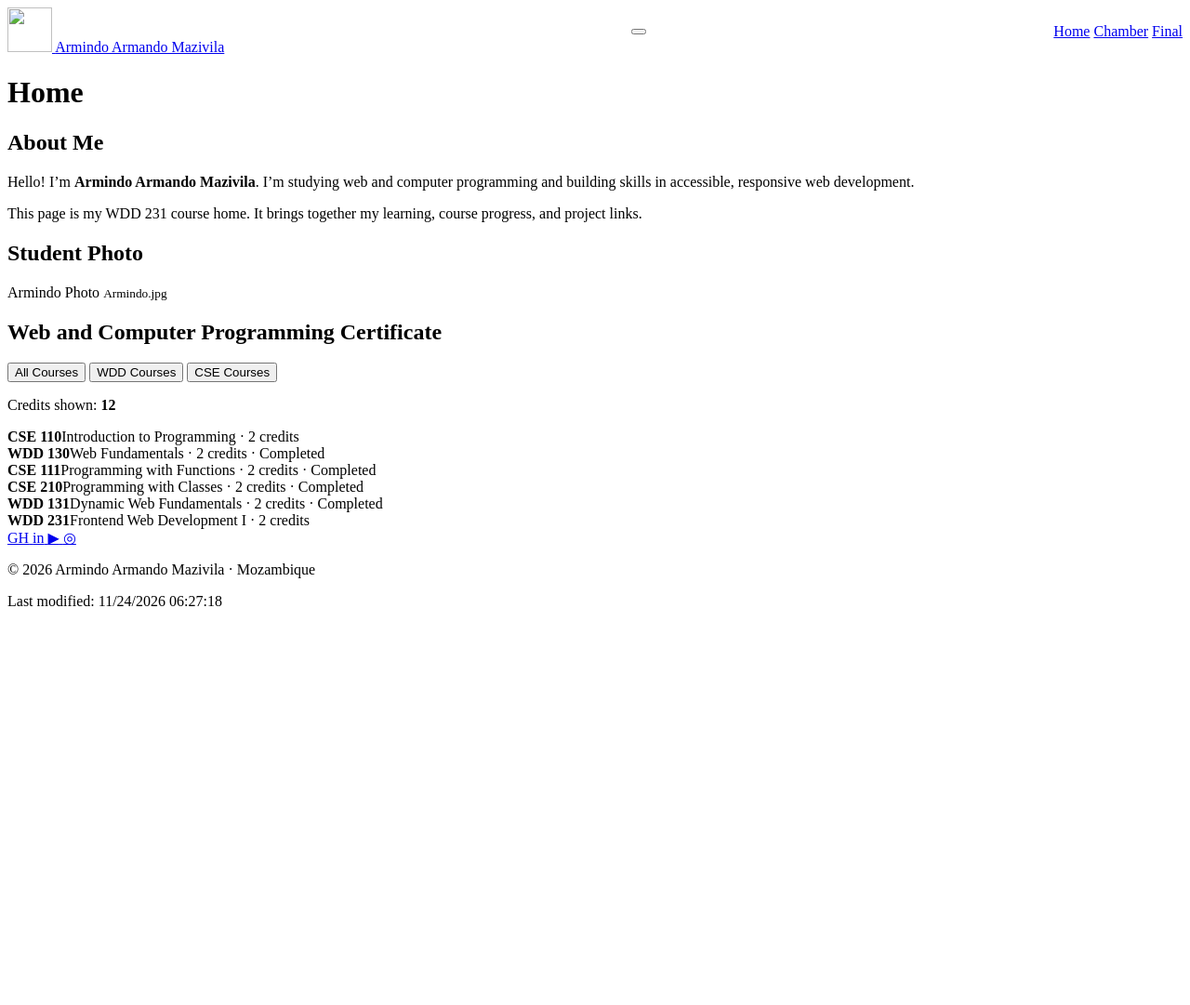
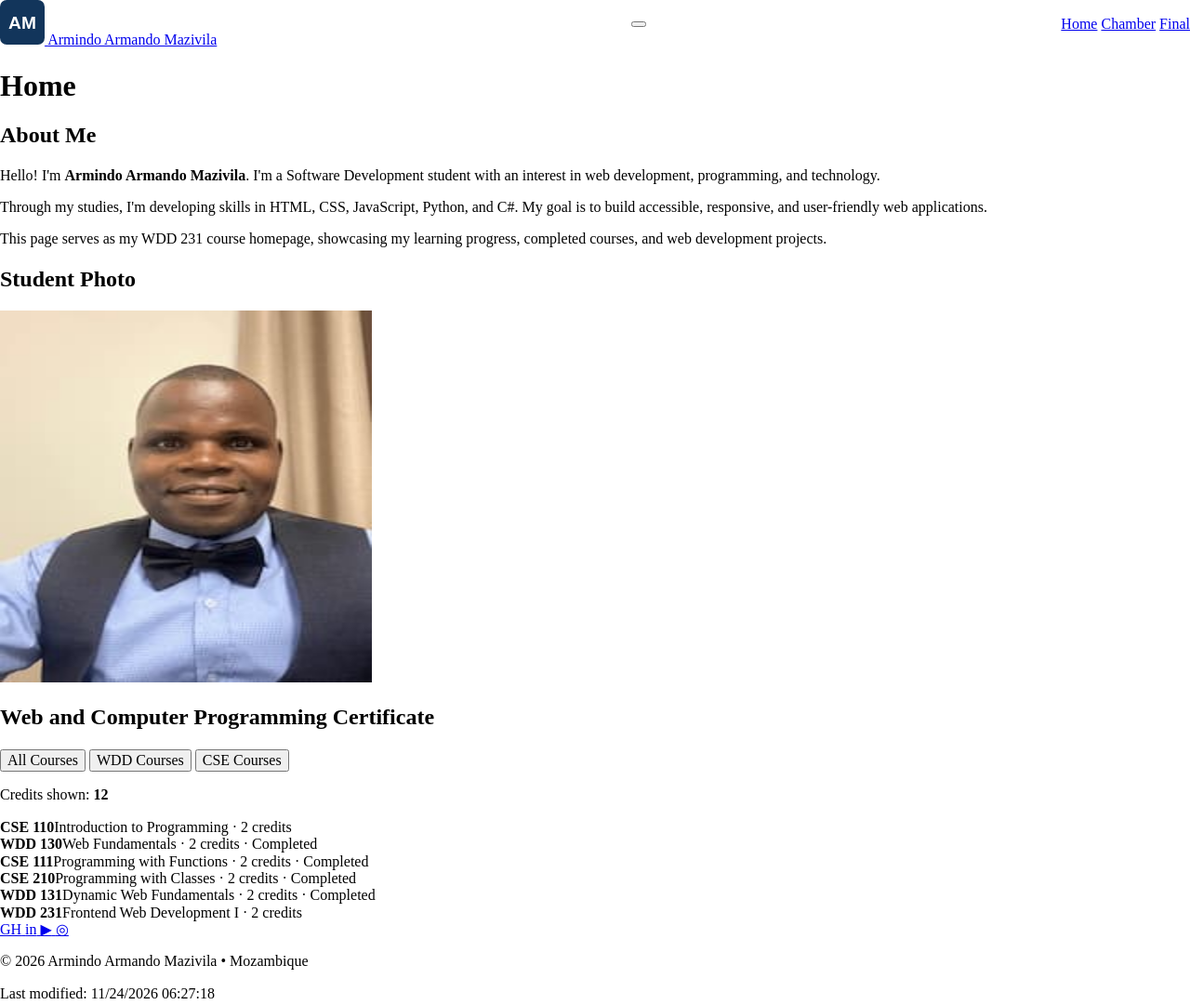
Before and after one commit to armindomazivila/wdd231, a plain HTML site: page index.html in a window 1280 px wide. Shown: the whole page at 93% size. Before the commit the page ends 800 px from the top, so only its background shows below. Drawn offline with nearby package versions, Linux system fonts and the light colour scheme.

Commit message:
Correct the html

```diff
--- a/index.html
+++ b/index.html
@@ -2,40 +2,49 @@
 <html lang="en">
 
 <head>
-    <meta charset="utf-8">
-    <meta name="viewport" content="width=device-width, initial-scale=1">
+    <meta charset="UTF-8">
+    <meta name="viewport" content="width=device-width, initial-scale=1.0">
     <meta name="description"
-        content="Armindo A. Mazivila | WDD 231 course home page, featuring coursework and web development projects.">
+        content="Armindo Armando Mazivila's WDD 231 course homepage, showcasing web development coursework, completed courses, and programming projects.">
     <meta name="author" content="Armindo Armando Mazivila">
+    <title>Course Home | WDD 231 | Armindo Mazivila</title>
 
-    <title>Course Home | WDD 231</title>
+    <!-- Favicon -->
+    <link rel="icon" href="images/logo.svg" type="image/svg+xml">
 
-    <link rel="icon" href="images/site-mark.svg" type="image/svg+xml">
+    <!-- Google Fonts -->
     <link rel="preconnect" href="https://fonts.googleapis.com">
     <link rel="preconnect" href="https://fonts.gstatic.com" crossorigin>
     <link href="https://fonts.googleapis.com/css2?family=DM+Sans:wght@400;500;600;700&display=swap" rel="stylesheet">
+
+    <!-- CSS Stylesheets -->
+    <link rel="stylesheet" href="styles/normalize.css">
     <link rel="stylesheet" href="styles/small.css">
     <link rel="stylesheet" href="styles/larger.css">
 
+    <!-- JavaScript Files -->
     <script src="scripts/navigation.js" defer></script>
     <script src="scripts/date.js" defer></script>
     <script src="scripts/course.js" defer></script>
 </head>
 
 <body>
+
+    <!-- Site Header -->
     <header class="site-header">
-        <a class="brand" href="index.html" aria-label="Course home">
-            <img src="images/site-mark.svg" width="48" height="48" alt="">
+        <a class="brand" href="index.html" aria-label="Armindo Mazivila - Home">
+            <img src="images/logo.svg" width="48" height="48" alt="">
             <span>Armindo Armando Mazivila</span>
         </a>
 
+        <!-- Mobile Navigation Button -->
         <button class="menu-toggle" type="button" aria-label="Open navigation" aria-expanded="false"
             aria-controls="primary-nav">
             <span></span>
             <span></span>
             <span></span>
         </button>
-
+        <!-- Main Navigation -->
         <nav id="primary-nav" class="primary-nav" aria-label="Main navigation">
             <a class="active" href="index.html" aria-current="page">Home</a>
             <a href="chamber/">Chamber</a>
@@ -43,35 +52,44 @@
         </nav>
     </header>
 
+    <!-- Main Content -->
     <main>
         <h1>Home</h1>
-
         <div class="content-grid">
+            <!-- About Me Section -->
             <section class="panel about-panel">
                 <h2>About Me</h2>
                 <div class="panel-body">
                     <p>
-                        Hello! I’m <strong>Armindo Armando Mazivila</strong>. I’m studying web and computer
-                        programming and building skills in accessible, responsive web development.
+                        Hello! I'm <strong>Armindo Armando Mazivila</strong>.
+                        I'm a Software Development student with an interest
+                        in web development, programming, and technology.
                     </p>
                     <p>
-                        This page is my WDD 231 course home. It brings together my learning,
-                        course progress, and project links.
+                        Through my studies, I'm developing skills in HTML,
+                        CSS, JavaScript, Python, and C#. My goal is to build
+                        accessible, responsive, and user-friendly web
+                        applications.
+                    </p>
+                    <p>
+                        This page serves as my WDD 231 course homepage,
+                        showcasing my learning progress, completed courses,
+                        and web development projects.
                     </p>
                 </div>
             </section>
-
+            <!-- Student Photo Section -->
             <section class="panel photo-panel">
                 <h2>Student Photo</h2>
-                <div class="photo-placeholder" role="img" aria-label="Add an optimized student portrait here">
-                    <span>Armindo Photo</span>
-                    <small>Armindo.jpg</small>
+                <div class="photo-container">
+                    <img src="images/armindo.jpg" alt="Portrait of Armindo Armando Mazivila" width="400" height="400"
+                        loading="lazy">
                 </div>
             </section>
-
+            <!-- Certificate Courses Section -->
             <section class="panel certificate-panel">
                 <h2>Web and Computer Programming Certificate</h2>
-
+                <!-- Course Filter Buttons -->
                 <div class="filter-controls" role="group" aria-label="Filter courses">
                     <button type="button" data-filter="all" class="selected" aria-pressed="true">
                         All Courses
@@ -83,40 +101,50 @@
                         CSE Courses
                     </button>
                 </div>
-
+                <!-- Dynamic Credit Total -->
                 <p class="credit-total" aria-live="polite">
-                    Credits shown: <strong id="credit-total">0</strong>
+                    Credits shown:
+                    <strong id="credit-total">0</strong>
                 </p>
-
-                <div id="course-list" class="course-list" aria-live="polite"></div>
+                <!-- Courses Generated by JavaScript -->
+                <div id="course-list" class="course-list" aria-live="polite">
+                </div>
             </section>
         </div>
     </main>
 
+    <!-- Site Footer -->
     <footer class="site-footer">
-        <div class="social-links" aria-label="Social profiles">
-            <a href="https://github.com/your-username" target="_blank" rel="noopener noreferrer"
-                aria-label="GitHub profile">
+        <!-- Social Media Links -->
+        <nav class="social-links" aria-label="Social media links">
+            <a href="https://github.com/armindomazivila" target="_blank" rel="noopener noreferrer"
+                aria-label="Visit my GitHub profile">
                 <span aria-hidden="true">GH</span>
             </a>
-            <a href="https://www.linkedin.com/in/your-profile/" target="_blank" rel="noopener noreferrer"
-                aria-label="LinkedIn profile">
+            <a href="https://www.linkedin.com/in/armindo-mazivila-76884a150/" target="_blank" rel="noopener noreferrer"
+                aria-label="Visit my LinkedIn profile">
                 <span aria-hidden="true">in</span>
             </a>
-            <a href="https://www.youtube.com/" target="_blank" rel="noopener noreferrer" aria-label="YouTube">
+            <a href="https://www.youtube.com/" target="_blank" rel="noopener noreferrer" aria-label="Visit YouTube">
                 <span aria-hidden="true">▶</span>
             </a>
-            <a href="https://www.instagram.com/" target="_blank" rel="noopener noreferrer" aria-label="Instagram">
+            <a href="https://www.instagram.com/" target="_blank" rel="noopener noreferrer" aria-label="Visit Instagram">
                 <span aria-hidden="true">◎</span>
             </a>
-        </div>
+        </nav>
 
+        <!-- Copyright Information -->
         <p class="copyright">
-            © <span id="current-year"></span> Armindo Armando Mazivila
-            <span class="separator">·</span> Mozambique
+            &copy; <span id="current-year"></span>
+            Armindo Armando Mazivila
+            <span class="separator">&bull;</span>
+            Mozambique
         </p>
 
-        <p id="lastModified" class="modified">Last modified: </p>
+        <!-- Last Modified Date -->
+        <p id="lastModified" class="modified">
+            Last modified:
+        </p>
     </footer>
 </body>
 
```
